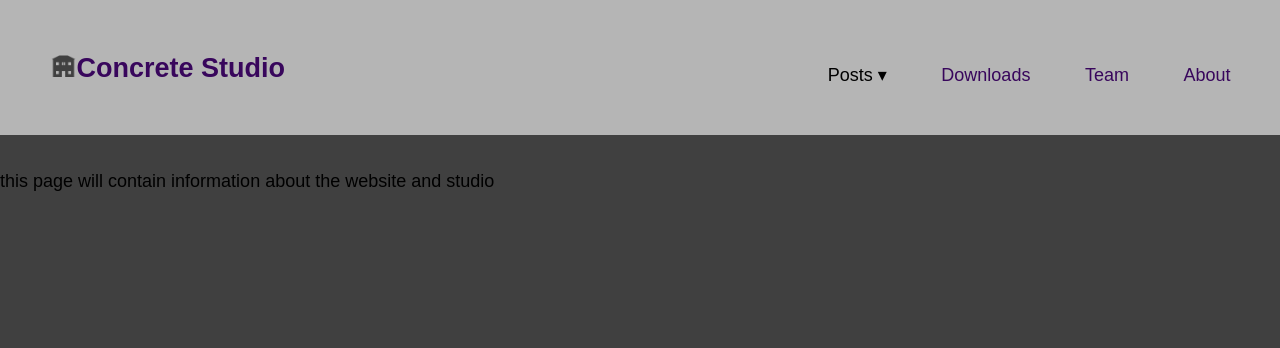
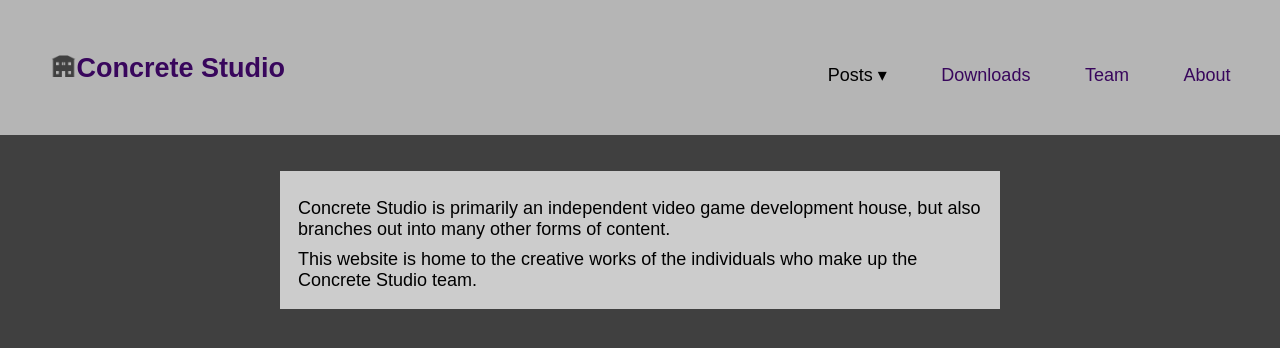
Before and after one commit to gregsexauer/concrete-studio, a Jekyll site: the page built from about.html, in a window 1280 px wide and 1200 px high. Shown: the top 348 px of the window. Built offline with Jekyll 4.4.1, drawn with Linux system fonts in a browser that asks for light colours.

Commit message:
added text to about and downloads pages

```diff
--- a/about.html
+++ b/about.html
@@ -3,6 +3,9 @@ layout: default
 title: About
 ---
 
-<p>
-  this page will contain information about the website and studio
-</p>
+<div class="post-container">
+    <div class="about-post">
+      <p>Concrete Studio is primarily an independent video game development house, but also branches out into many other forms of content.</p>
+      <p>This website is home to the creative works of the individuals who make up the Concrete Studio team.</p>
+    </div>
+</div>
--- a/assets/css/styles.css
+++ b/assets/css/styles.css
@@ -106,7 +106,8 @@ a:focus {
   justify-content: center;
 }
 
-.post {
+.post,
+.about-post {
   display: flex;
   width: 40em;
   background-color: #cccccc;
@@ -129,7 +130,8 @@ a:focus {
   margin-bottom: 1em;
 }
 
-.post > p {
+.post > p,
+.about-post > p {
   margin-top: .5em
 }
 
```
Also changed, not shown: downloads.html (+7 -0 lines), 3 other files.
